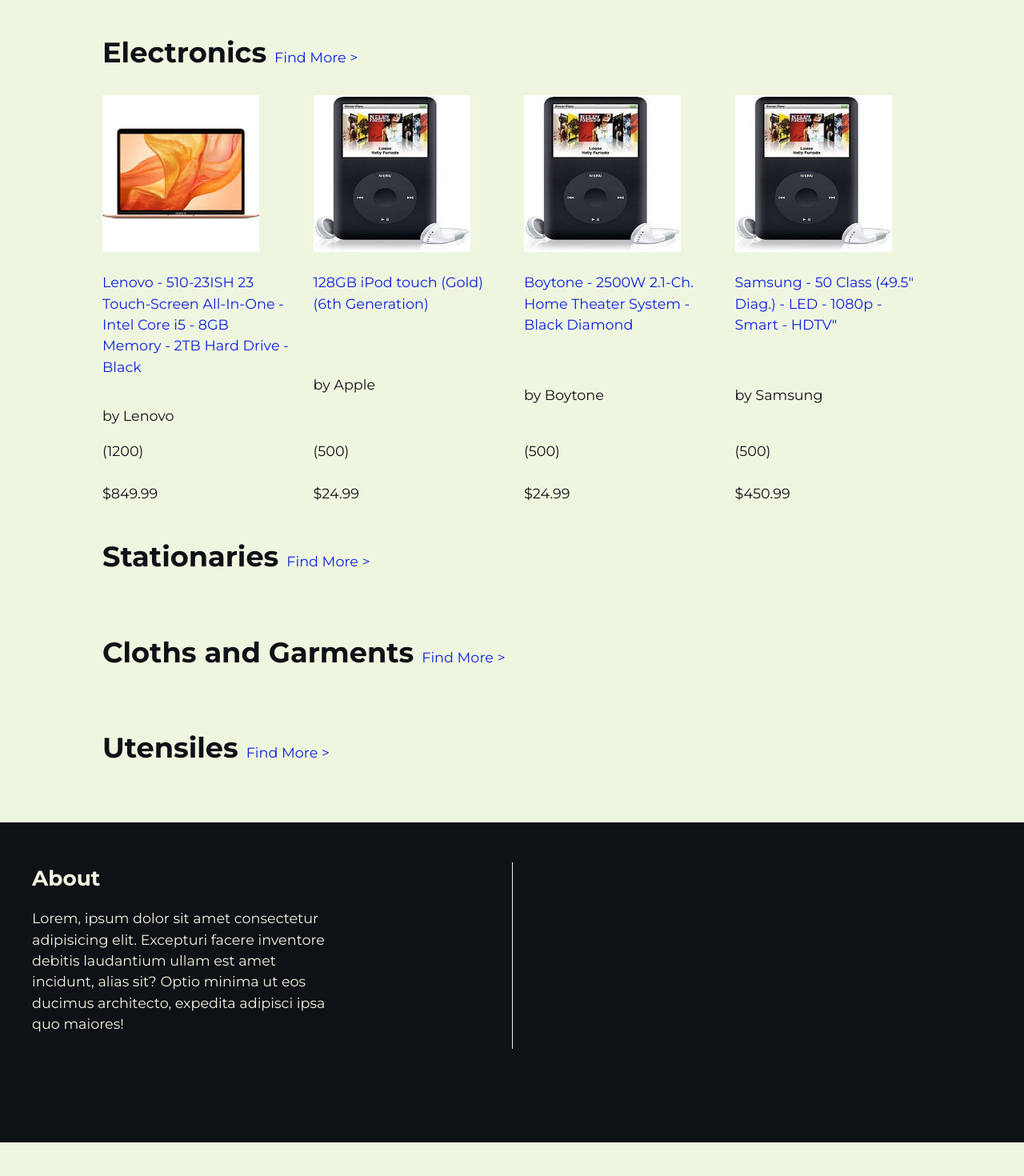
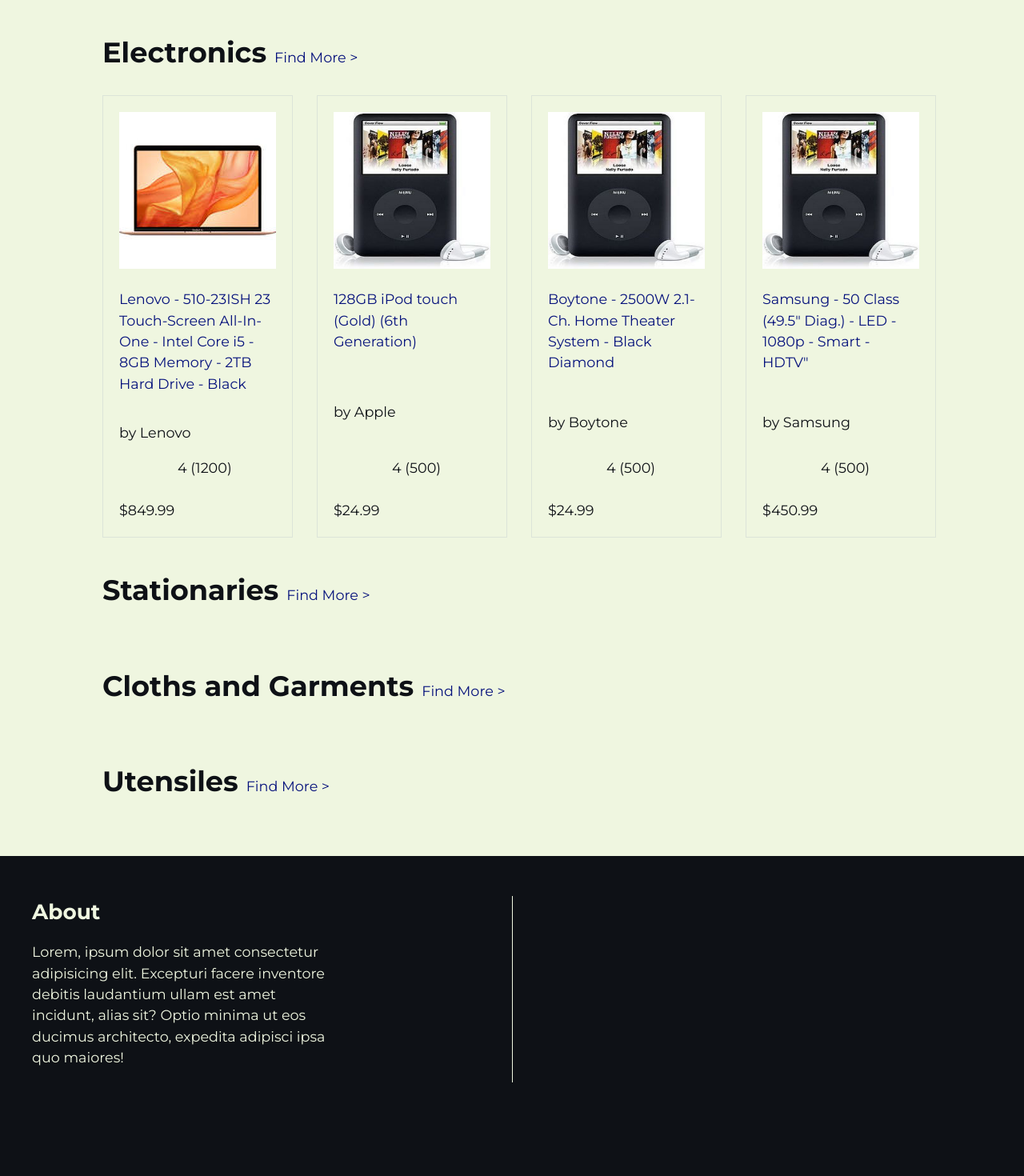
Before and after one commit to SnehModi/Swadeshi, a PHP site: page /INP_PROJECT/categorypage.php in a window 1280 px wide. Shown: the part 70-1540 px from the top of the page at 80% size. Before the commit the page ends 1498 px from the top, so only its background shows below. Run offline with PHP 8.4, Linux system fonts and the light colour scheme; data comes from the database, SQL or seed files in the repository.

Commit message:
modified css

```diff
--- a/Backend/categorypage.php
+++ b/Backend/categorypage.php
@@ -22,6 +22,7 @@
         $result = mysqli_query($conn, $query);
         $prices = mysqli_fetch_all($result, MYSQL_ASSOC);
         $price_array = [];
+        $starsTotal = 5;
 
         foreach($prices as $p){
             array_push($price_array, intval($p['price']));
@@ -101,7 +102,10 @@
 
                 <div class="product-grid">
 
-                    <?php foreach($products as $product): ?>
+                <?php foreach($products as $product):
+                    $starPercentage = ($product['rating'] / $starsTotal) * 100;
+                    $starPercentageRounded = round($starPercentage / 10) * 10;
+                    ?>
                     <div class="card">
                         <a href=<?php echo ROOT_URL . "productpage.php?id=" . $product['id'] ?>>
                             <img src=<?php echo $file . $product['thumbnail'] ?> width="196px" height="196px">
@@ -109,12 +113,11 @@
                         </a>
                         <p>by <span class="product-company"><?php echo $product['manufacturer'] ?></span></p>
                         <div>
-                                <div class="stars">
-                                    <i class="fas fa-star"></i>
-                                    <i class="fas fa-star"></i>
-                                    <i class="fas fa-star"></i>
-                                    <i class="fas fa-star"></i>
-                                    <i class="fas fa-star"></i>
+                            <div class="review">
+                                <div class="stars-outer">
+                                    <div class="stars-inner" style="width: <?php echo $starPercentageRounded ?>%;"></div>
+                                </div>
+                                <span class="number-rating"><?php echo $product['rating'] ?></span>
                                 <span class="count">(<?php echo $product['review'] ?>)</span>
                             </div>
                             <br>
@@ -153,7 +156,12 @@
             <br><br>
             <div class="product-grid">
 
-                <?php foreach($products as $product): ?>
+            <?php
+                $starsTotal = 5;
+                foreach($products as $product):
+                $starPercentage = ($product['rating'] / $starsTotal) * 100;
+                $starPercentageRounded = round($starPercentage / 10) * 10;
+                    ?>
                     <div class="card">
                         <a href=<?php echo ROOT_URL . "productpage.php?id=" . $product['id'] ?>>
                             <img src=<?php echo $file . $product['thumbnail'] ?> width="196px" height="196px">
@@ -161,12 +169,11 @@
                         </a>
                         <p>by <span class="product-company"><?php echo $product['manufacturer'] ?></span></p>
                         <div>
-                            <div class="stars">
-                                <i class="fas fa-star"></i>
-                                <i class="fas fa-star"></i>
-                                <i class="fas fa-star"></i>
-                                <i class="fas fa-star"></i>
-                                <i class="fas fa-star"></i>
+                            <div class="review">
+                                <div class="stars-outer">
+                                    <div class="stars-inner" style="width: <?php echo $starPercentageRounded ?>%;"></div>
+                                </div>
+                                <span class="number-rating"><?php echo $product['rating'] ?></span>
                                 <span class="count">(<?php echo $product['review'] ?>)</span>
                             </div>
                             <br>
--- a/Backend/css/categorypage.css
+++ b/Backend/css/categorypage.css
@@ -1,6 +1,7 @@
 @import url('https://fonts.googleapis.com/css2?family=Montserrat:wght@300;400;500;600;700&display=swap');
 @import url('navbar.css');
 @import url('footer.css');
+@import url('displayrating.css');
 
 :root {
     --primary-color: #0E1116;
@@ -33,7 +34,7 @@ ul {
 
 a {
     text-decoration: none;
-    color: rgb(12, 34, 224);
+    color: rgb(6, 18, 124);
 }
 
 .btn {
@@ -86,6 +87,7 @@ a {
     transform: translateX(-1000px);
     transition: transform 500ms ease;
     overflow: auto;
+    z-index: 10;
 }
 
 .filter-menu .close-filter {
@@ -151,6 +153,13 @@ a {
     display: flex;
     flex-direction: column;
     justify-content: space-between;
+    border: .5px solid rgba(6, 18, 124, 0.08);
+    padding: 20px;
+}
+
+.card:hover {
+    border: .5px solid rgba(6, 18, 124, 0.5);
+    transition: border 200ms ease;
 }
 
 
--- /dev/null
+++ b/Backend/css/displayrating.css
@@ -0,0 +1,27 @@
+.stars-outer {
+    position: relative;
+    display: inline-block;
+}
+
+.stars-inner {
+    position: absolute;
+    top: 0;
+    left: 0;
+    white-space: nowrap;
+    overflow: hidden;
+    width: 0;
+}
+
+.stars-outer::before {
+    content: "\f005 \f005 \f005 \f005 \f005";
+    font-family: "Font Awesome 5 Free";
+    font-weight: 900;
+    color: #ccc;
+}
+
+.stars-inner::before {
+    content: "\f005 \f005 \f005 \f005 \f005";
+    font-family: "Font Awesome 5 Free";
+    font-weight: 900;
+    color: #f8ce0b;
+}
--- a/Backend/js/categorypage.js
+++ b/Backend/js/categorypage.js
@@ -2,6 +2,7 @@ const filter = document.querySelector('.filter');
 const filter_menu = document.querySelector('.filter-menu');
 const filter_close = document.querySelector('.close-filter');
 let offset = 0;
+const starsTotal = 5;
 
 // Menu-button
 const menu = document.getElementsByClassName('main-menu-hidden')[0]
@@ -32,6 +33,9 @@ const createCard = (jsonData, ROOT_URL) => {
     var html = '';
     var data;
     jsonData.forEach(product => {
+        const starPercentage = (product['rating'] / starsTotal) * 100;
+        // Round to nearest 10
+        const starPercentageRounded = Math.round(starPercentage / 10) * 10;
         data = `
             <div class="card">
                 <a href=${ ROOT_URL + "productpage.php?id=" +  product['id'] }>
@@ -40,13 +44,12 @@ const createCard = (jsonData, ROOT_URL) => {
                 </a>
                 <p>by <span class="product-company">${ product['manufacturer'] }</span></p>
                 <div>
-                    <div class="stars">
-                        <i class="fas fa-star"></i>
-                        <i class="fas fa-star"></i>
-                        <i class="fas fa-star"></i>
-                        <i class="fas fa-star"></i>
-                        <i class="fas fa-star"></i>
-                        <span class="count">(${ product['review']})</span>
+                    <div class="review">
+                        <div class="stars-outer">
+                            <div class="stars-inner" style="width: ${starPercentageRounded}%;"></div>
+                        </div>
+                        <span class="number-rating"> ${product['rating']} </span>
+                        <span class="count">(${product['review']})</span>
                     </div>
                     <br>
                     <div class="price">$${ product['price'] }</div>
@@ -114,7 +117,7 @@ const getProducts = (search, ROOT_URL, apply) => {
         if (xhr.readyState == 4 && xhr.status == 200) {
             // console.log(xhr.responseText)
             jsonData = JSON.parse(xhr.responseText)
-            console.log(jsonData)
+            // console.log(jsonData)
             if(jsonData.length > 0){
                 document.querySelector('#load-more-btn').style.display = "block";
                 let html = createCard(jsonData, ROOT_URL);
```
Also changed, not shown: Backend/css/productpage.css (+23 -3 lines), Backend/productpage.php (+24 -17 lines). Lines whose indentation alone changed are shown as unchanged.
